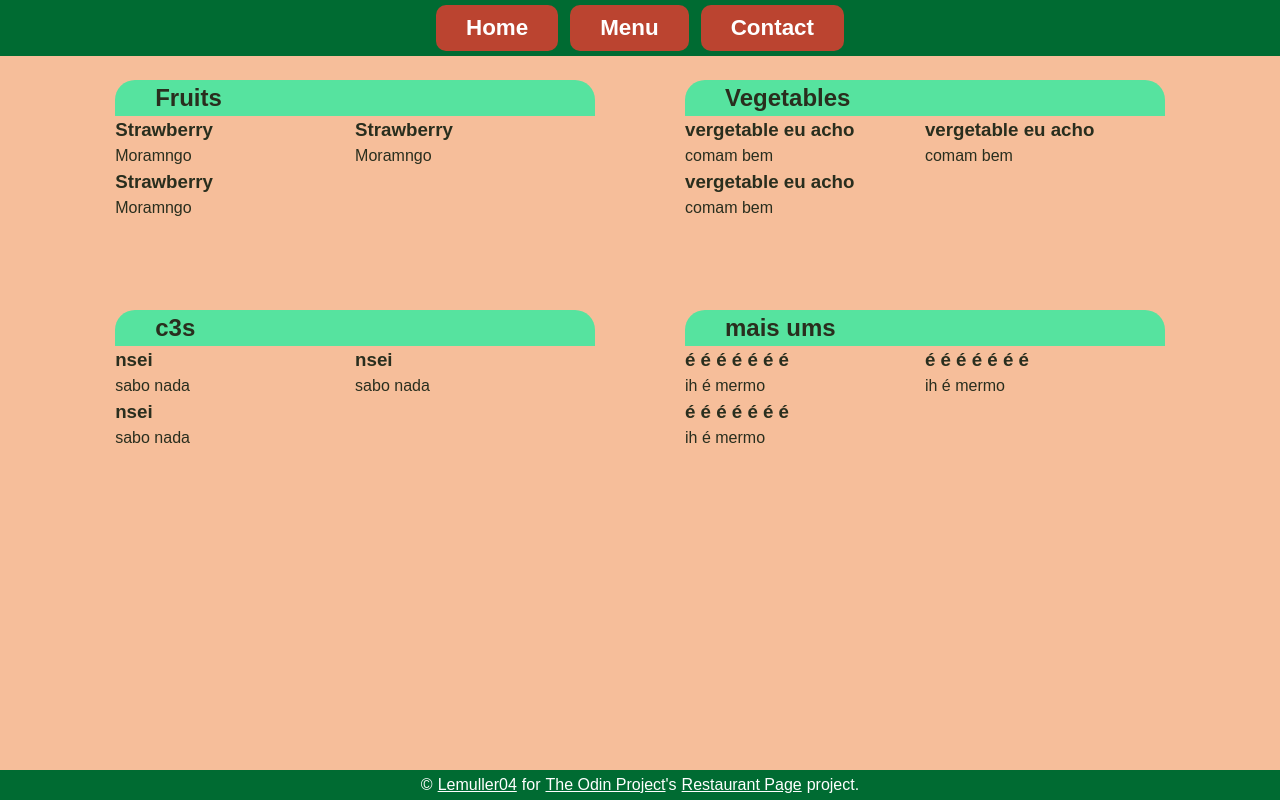
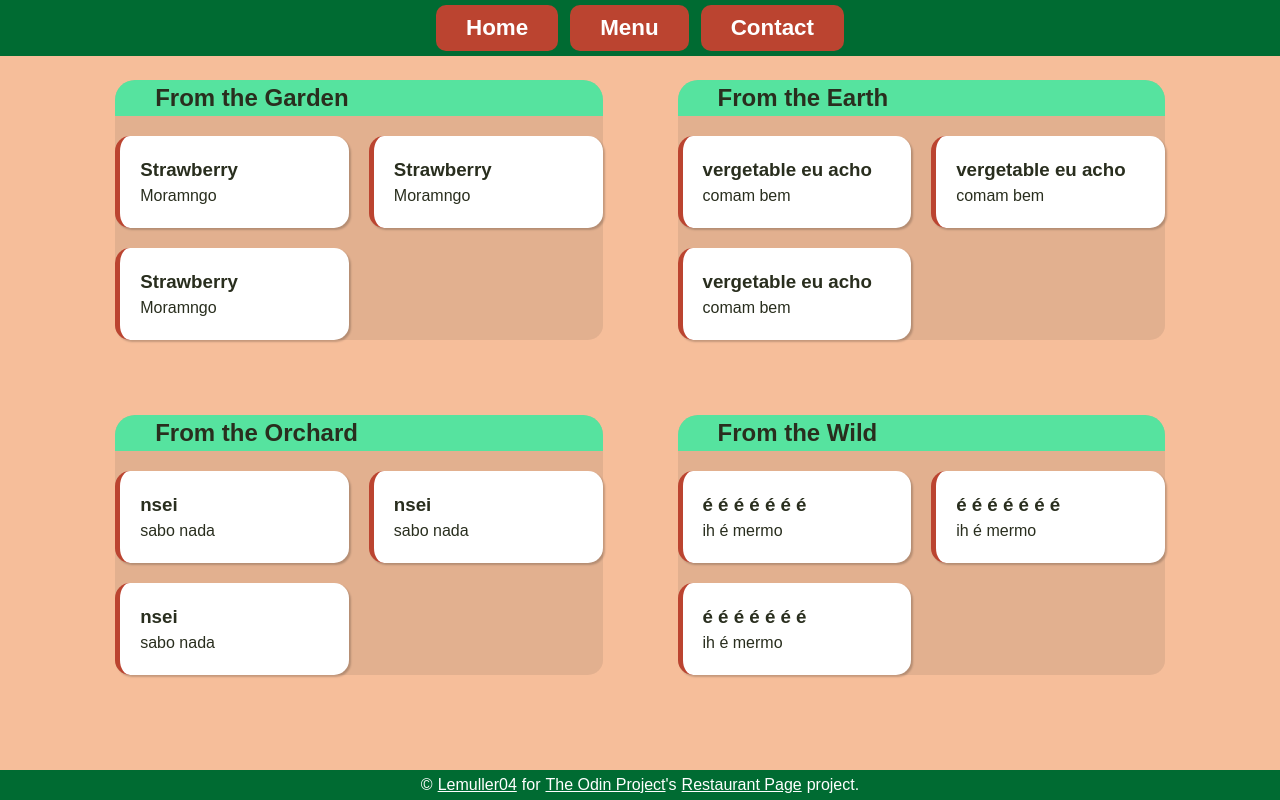
Before and after one commit to Lemuller04/odin-restaurant-page, a website built with webpack: page src/template.html in a window 1280 px wide. Both pictures are taken after a click on the button "Menu". Built offline with nearby package versions, Linux system fonts and the light colour scheme.

Commit message:
feat: style menu page layout

```diff
--- a/src/index.js
+++ b/src/index.js
@@ -34,4 +34,4 @@ import Menu from "./menu-page.js";
   }
 })();
 
-Menu.load();
+Home.load();
--- a/src/menu-page.js
+++ b/src/menu-page.js
@@ -11,17 +11,22 @@ const Menu = (() => {
   }
 
   function createMenu(element) {
-    const categories = ["Fruit", "Vegetable", "c3", "mais um"];
+    const categories = [
+      "From the Garden",
+      "From the Earth",
+      "From the Orchard",
+      "From the Wild",
+    ];
 
     for (let type of categories) {
       const categoryContainer = document.createElement("div");
       categoryContainer.classList.add("category");
 
       const h2 = document.createElement("h2");
-      h2.textContent = `${type}s`;
+      h2.textContent = `${type}`;
       categoryContainer.appendChild(h2);
 
-      const items = menuItems(type.toLowerCase());
+      const items = menuItems(type);
 
       for (let item of items) {
         const div = document.createElement("div");
@@ -48,62 +53,62 @@ const Menu = (() => {
       {
         name: "Strawberry",
         description: "Moramngo",
-        categorie: "fruit",
+        categorie: "From the Garden",
       },
       {
         name: "Strawberry",
         description: "Moramngo",
-        categorie: "fruit",
+        categorie: "From the Garden",
       },
       {
         name: "Strawberry",
         description: "Moramngo",
-        categorie: "fruit",
+        categorie: "From the Garden",
       },
       {
         name: "vergetable eu acho",
         description: "comam bem",
-        categorie: "vegetable",
+        categorie: "From the Earth",
       },
       {
         name: "vergetable eu acho",
         description: "comam bem",
-        categorie: "vegetable",
+        categorie: "From the Earth",
       },
       {
         name: "vergetable eu acho",
         description: "comam bem",
-        categorie: "vegetable",
+        categorie: "From the Earth",
       },
       {
         name: "nsei",
         description: "sabo nada",
-        categorie: "c3",
+        categorie: "From the Orchard",
       },
       {
         name: "nsei",
         description: "sabo nada",
-        categorie: "c3",
+        categorie: "From the Orchard",
       },
       {
         name: "nsei",
         description: "sabo nada",
-        categorie: "c3",
+        categorie: "From the Orchard",
       },
       {
         name: "é é é é é é é",
         description: "ih é mermo",
-        categorie: "mais um",
+        categorie: "From the Wild",
       },
       {
         name: "é é é é é é é",
         description: "ih é mermo",
-        categorie: "mais um",
+        categorie: "From the Wild",
       },
       {
         name: "é é é é é é é",
         description: "ih é mermo",
-        categorie: "mais um",
+        categorie: "From the Wild",
       },
     ];
 
--- a/src/styles.css
+++ b/src/styles.css
@@ -47,6 +47,10 @@ nav button {
   background-color: var(--highlight);
   border: none;
   border-radius: 10px;
+}
+
+button:hover {
+  cursor: pointer;
 }
 
 footer {
@@ -131,7 +135,7 @@ footer a:nth-child(2) {
 .menu-main {
   display: grid;
   grid-template: auto / repeat(auto-fit, minmax(450px, 1fr));
-  gap: 90px;
+  gap: 75px;
 }
 
 .menu-main h2 {
@@ -143,8 +147,20 @@ footer a:nth-child(2) {
 .category {
   display: grid;
   grid-template: auto / repeat(auto-fit, minmax(200px, 1fr));
+  gap: 20px;
+  background-color: rgb(50 50 50 / .1);
+  border-radius: 20px 20px 15px 15px;
 }
 
 .category h2 {
   grid-area: 1 / 1 / 1 / -1;
 }
+
+.menu-item {
+  display: grid;
+  background-color: #fff;
+  padding: 20px;
+  border-radius: 15px;
+  border-left: 5px solid var(--highlight);
+  box-shadow: 2px 2px 2px rgb(0 0 0 / .2);
+}
```
